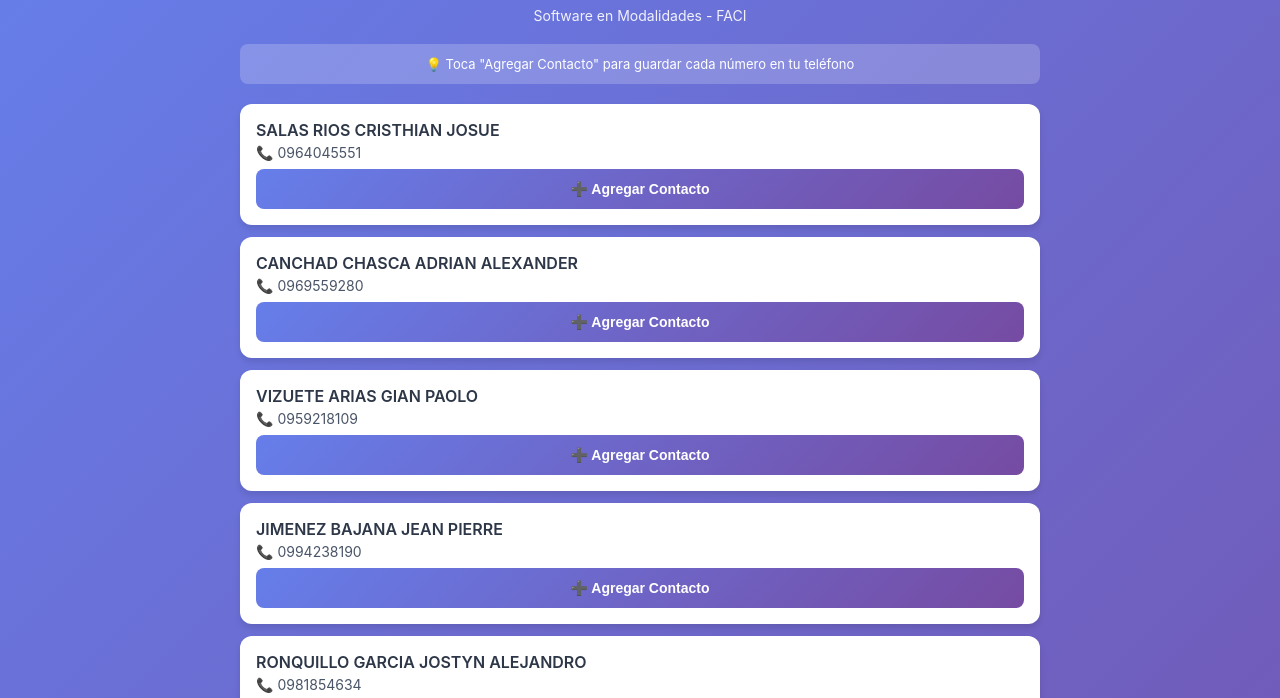
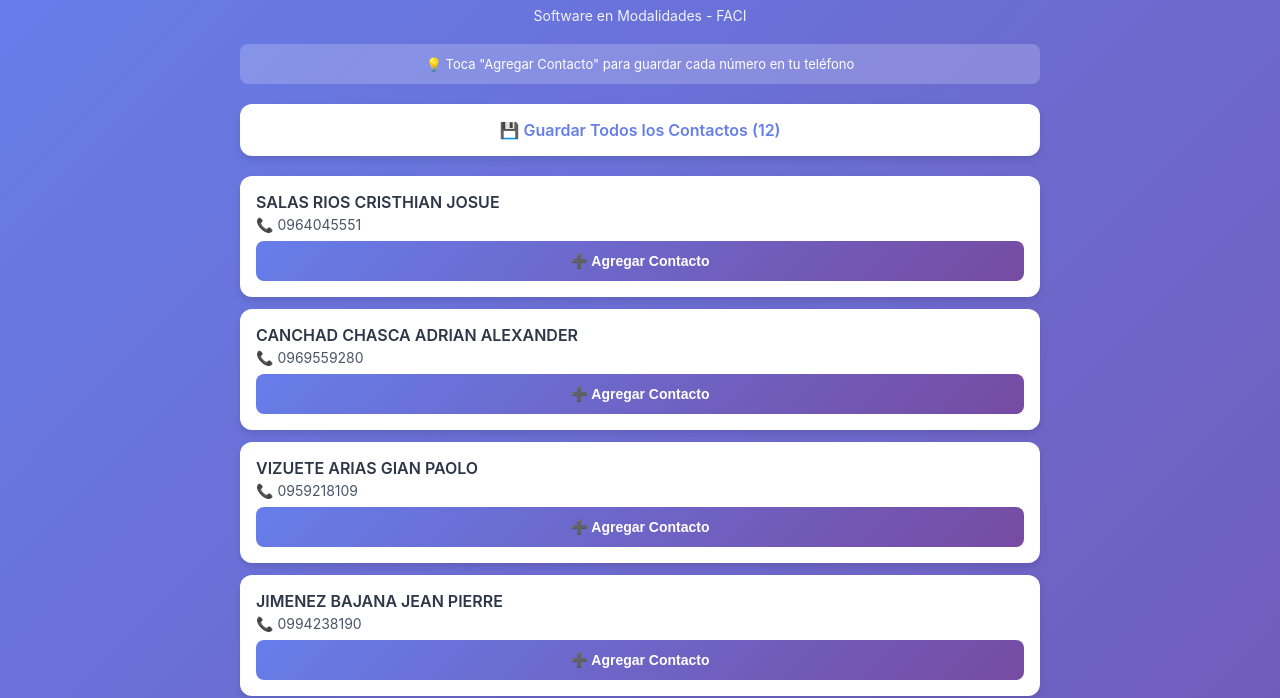
Before and after one commit to RonnyAreUneMi/contactos-, a plain HTML site: page index.html in a window 1280 px wide. Shown: the part 52-750 px from the top of the page. Drawn offline with Linux system fonts and the light colour scheme.

Commit message:
vagancia2

```diff
--- a/index.html
+++ b/index.html
@@ -112,6 +112,10 @@
             💡 Toca "Agregar Contacto" para guardar cada número en tu teléfono
         </div>
 
+        <div class="add-all" onclick="guardarTodos()">
+            💾 Guardar Todos los Contactos (12)
+        </div>
+
         <div id="contacts"></div>
     </div>
 
```
